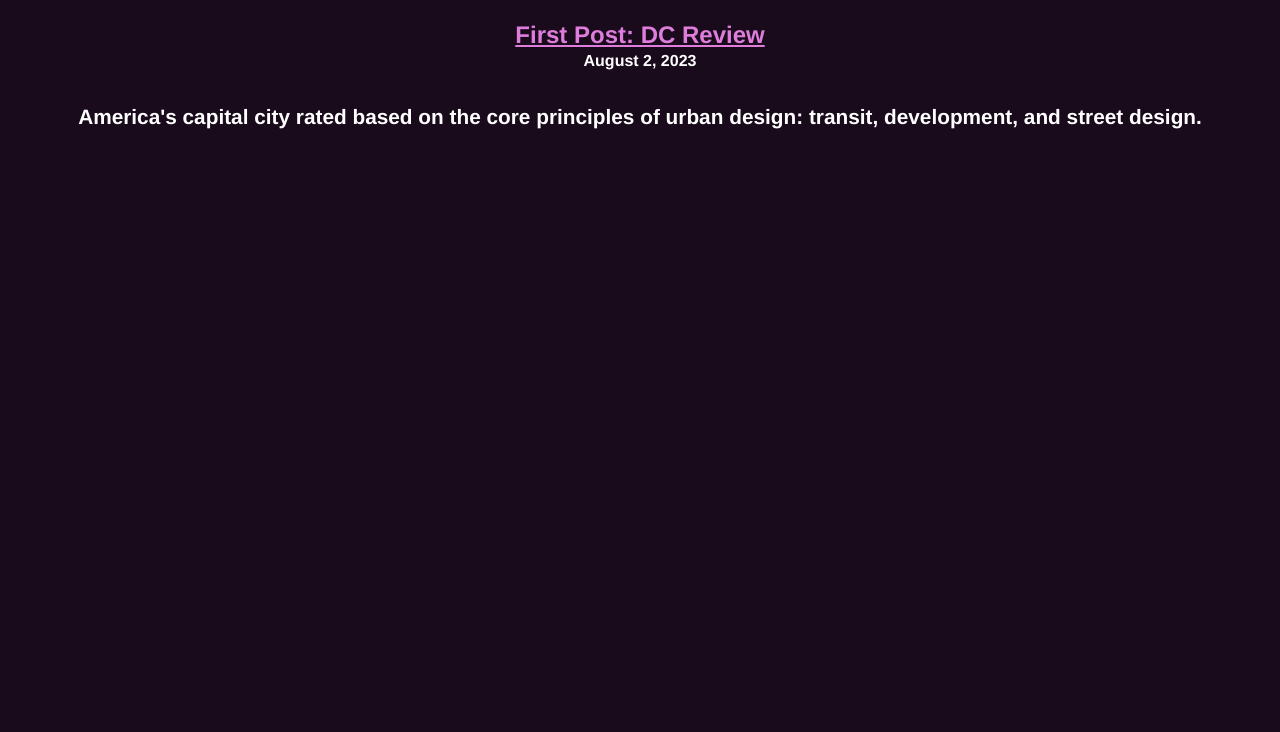
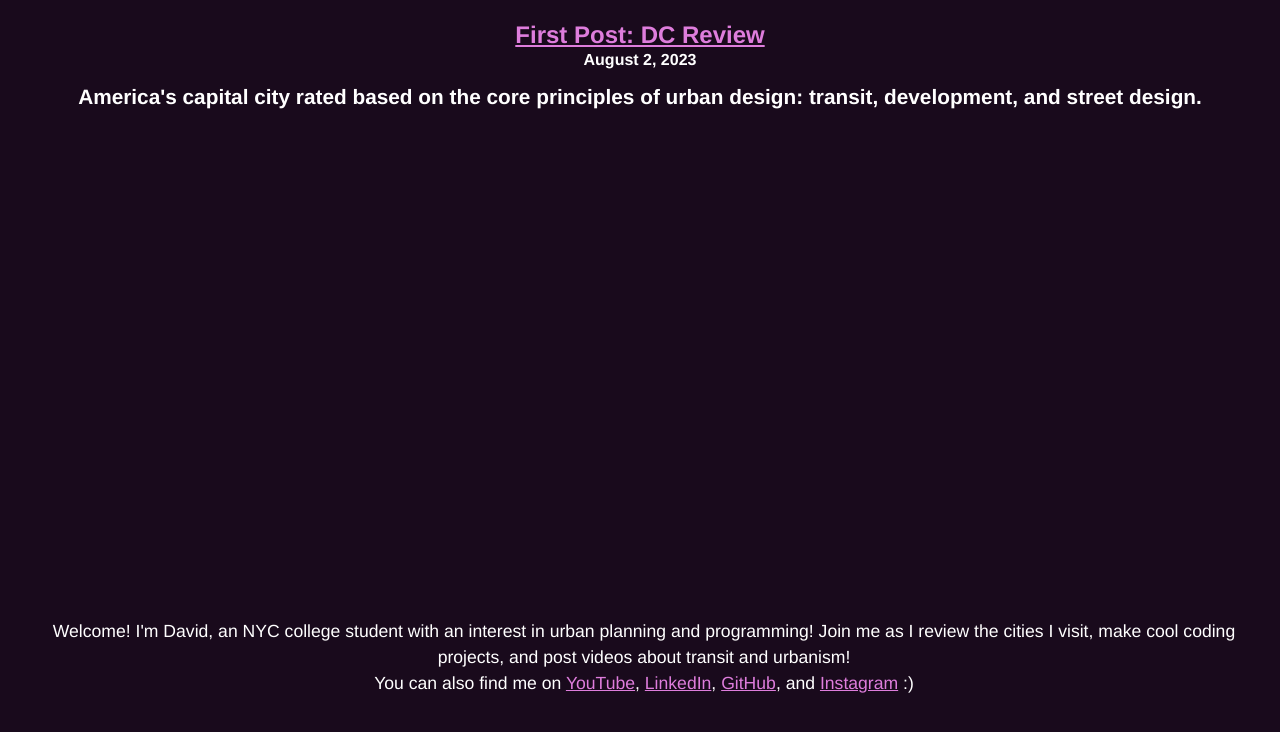
Before and after one commit to leomet07/UrbanBlogs, an Eleventy site: page index.html in a window 1280 px wide. Shown: the part 68-800 px from the top of the page. Built offline with nearby package versions, Linux system fonts and the light colour scheme; Eleventy itself is replaced by a stand-in of ours; files that its build step writes are made by us from their sources.

Commit message:
added about me at bottom with links

```diff
--- a/index.html
+++ b/index.html
@@ -16,6 +16,7 @@
 
     <h3>America's capital city rated based on the core principles of urban design: transit, development, and street design. </h3>
 
+    <p class="bottom_content">Welcome! I'm David, an NYC college student with an interest in urban planning and programming! Join me as I review the cities I visit, make cool coding projects, and post videos about transit and urbanism! <br>You can also find me on <a href="https://www.youtube.com/channel/UCFHGqAg1OPhtGqTFLS2EtiA" target="_blank" rel="noopener noreferrer">YouTube</a>, <a href="https://www.linkedin.com/in/david-oke-73a093107/" target="_blank" rel="noopener noreferrer">LinkedIn</a>, <a href="https://github.com/doke05c" target="_blank" rel="noopener noreferrer">GitHub</a>, and <a href="https://www.instagram.com/addiv2005/" target="_blank" rel="noopener noreferrer">Instagram</a> :)</p>
 
 </body>
 </html>
--- a/styles.css
+++ b/styles.css
@@ -2,6 +2,7 @@ body {
     background-color: #190a1c;
 }
 
+/* Largest header: Website Titles */
 h1 {
     color: #FFFFFF;
     font-family: helvetica;
@@ -10,6 +11,7 @@ h1 {
     text-align: center;
 }
 
+/* Next Largest Header: Article Titles */
 h2 {
     color: #FFFFFF;
     font-family: helvetica;
@@ -18,29 +20,48 @@ h2 {
     text-align: center;
 }
 
+/* Smaller "Header": Article Descriptions */
 h3 {
     color: #FFFFFF;
     font-family: helvetica;
     font-size: 1.3em;
-    line-height: 1.4em;
+    line-height: 1.5em;
     text-align: center;
-    margin: 2em;
+    margin: 0.75em;
 }
 
+/* Tiny Header: Dates & Smaller Article Details */
 h4 {
     color: #FFFFFF;
     font-family: helvetica;
     font-size: 1em;
     line-height: 1.5em;
     text-align: center;
+}
+
+/* Standard Text */
+p {
+    color: #FFFFFF;
+    font-family: helvetica;
+    font-size: 1.1em;
+    line-height: 1.5em;
+    text-align: center;
     margin: 2em;
 }
 
+/* Links */
 a {
     color: #de7ddc;
 }
 
+/* When I want no linebreak space */
 .no_br {
     display: block;
-    margin-top: -1.3em;
+    margin-top: -0.7em;
 }
+
+/* When I want stuff at the bottom of the page */
+.bottom_content {
+    position: fixed;
+    bottom: 0px;
+}
```
